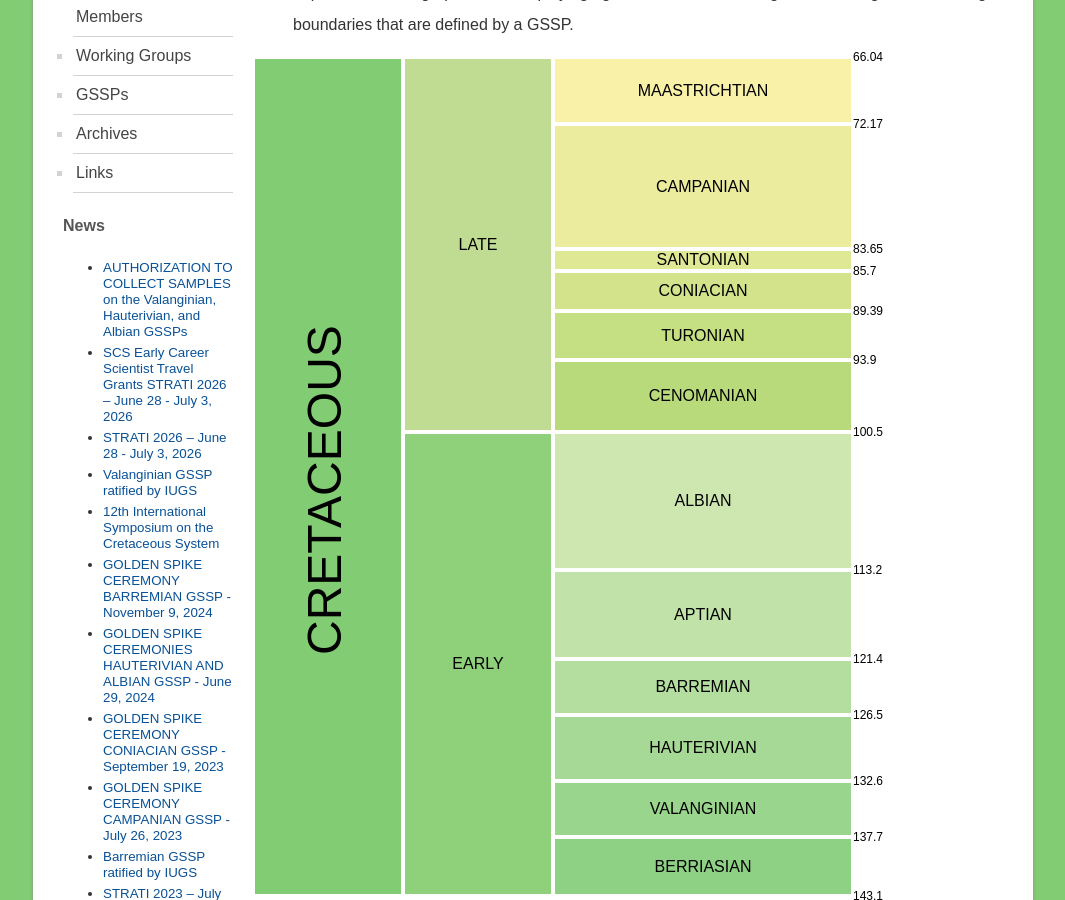
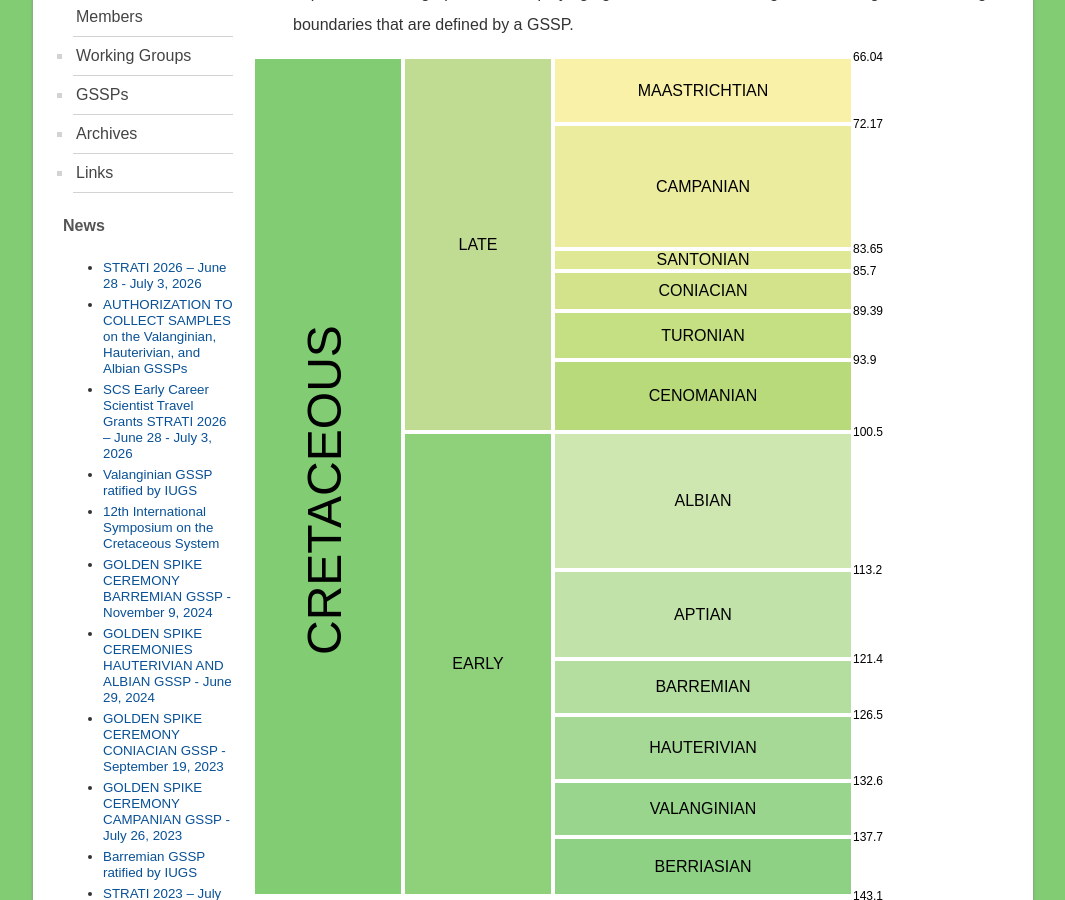
Before and after one commit to i-c-stratigraphy/subcommission-cretaceous, a Jekyll site: the page built from pages/index.md, in a window 1280 px wide and 900 px high, scrolled down 571 px. Shown: the whole window, without its empty margins (107-1172 px from the left). Built offline with Jekyll 4.4.1, drawn with Linux system fonts in a browser that asks for light colours; part of the change alters nothing that is shown.

```diff
--- a/_includes/menu.html
+++ b/_includes/menu.html
@@ -39,9 +39,9 @@
 <div id="news">
     <h4>News</h4>
     <ul>
+          <li><a href="https://stratigraphy.org/subcommission-cretaceous/news/strati2026">STRATI 2026 – June 28 - July 3, 2026</a></li>
         <li><a href="https://stratigraphy.org/subcommission-cretaceous/news/authorization GSSPs">AUTHORIZATION TO COLLECT SAMPLES on the Valanginian, Hauterivian, and Albian GSSPs</a></li>
         <li><a href="https://stratigraphy.org/subcommission-cretaceous/news/strati2026-travelgrants">SCS Early Career Scientist Travel Grants STRATI 2026 – June 28 - July 3, 2026</a></li>
-        <li><a href="https://stratigraphy.org/subcommission-cretaceous/news/strati2026">STRATI 2026 – June 28 - July 3, 2026</a></li>
         <li><a href="https://stratigraphy.org/subcommission-cretaceous/news/valanginian_gssp">Valanginian GSSP ratified by IUGS</a></li>
         <li><a href="https://stratigraphy.org/subcommission-cretaceous/news/12-symposium">12th International Symposium on the Cretaceous System</a></li>
         <li><a href="https://stratigraphy.org/subcommission-cretaceous/news/barremian-ceremony">GOLDEN SPIKE CEREMONY BARREMIAN GSSP - November 9, 2024</a></li>
```
